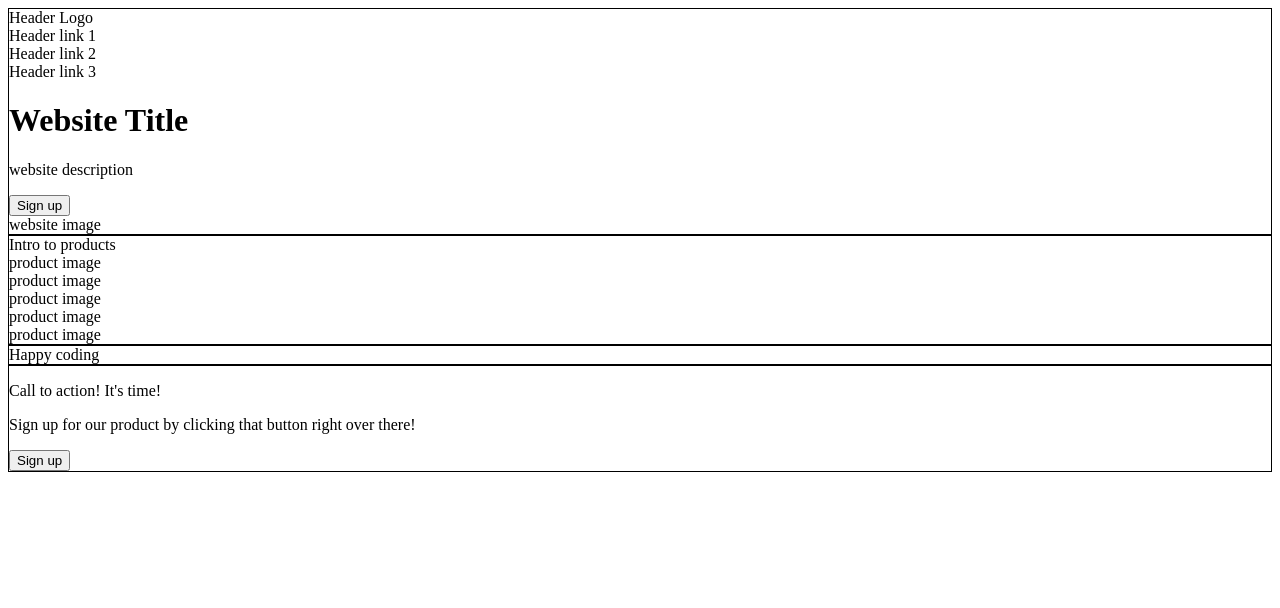
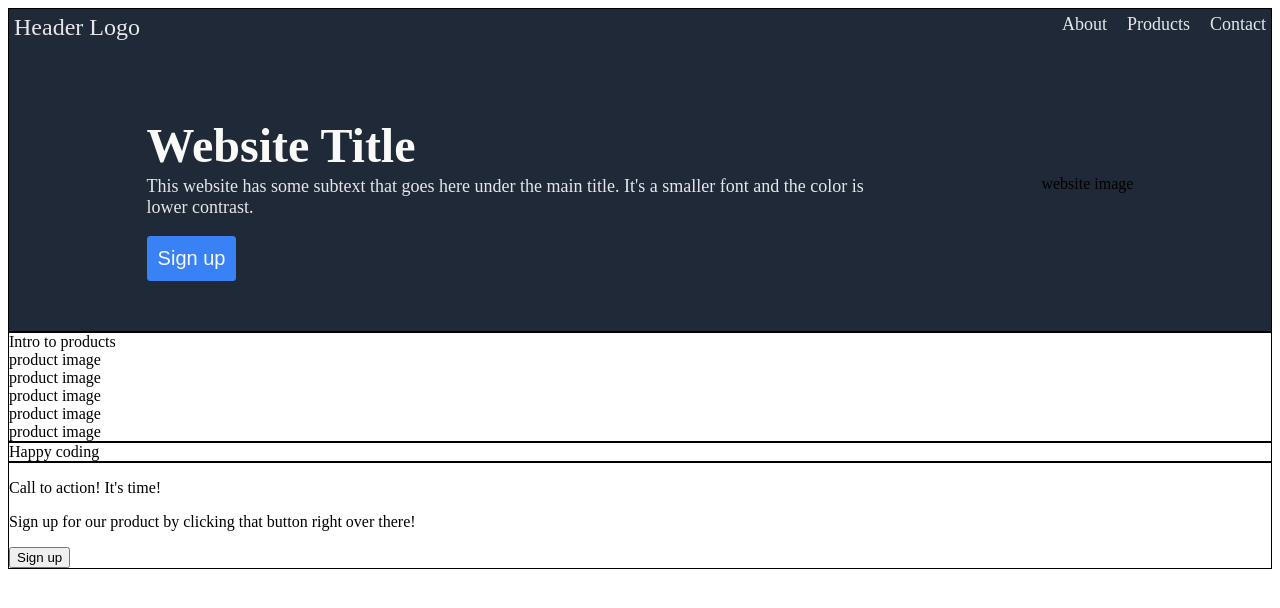
Before and after one commit to ChyenneW/Odin_landing-project, a plain HTML site: page index.html in a window 1280 px wide. Drawn offline with Linux system fonts and the light colour scheme.

Commit message:
Add CSS to format hero section

```diff
--- a/index.css
+++ b/index.css
@@ -1,5 +1,59 @@
 .homepage-hero {
   border: 1px solid black;
+  background-color: #1f2937;
+  padding-bottom: 50px;
+}
+
+.navigation {
+  display: flex;
+  justify-content: space-between;
+}
+
+.navigation a {
+  text-decoration: none;
+  color: #e5e7eb;
+  padding: 5px;
+}
+
+.logo {
+  font-size: 24px;
+  color: #f9faf8;
+}
+
+.navigation-links {
+  display: flex;
+  justify-content: space-evenly;
+  gap: 10px;
+  font-size: 18px;
+}
+
+.homepage-description {
+  display: flex;
+  justify-content: space-evenly;
+  align-items: center;
+  margin-top: 40px;
+}
+.description-title {
+  max-width: 60%;
+}
+.homepage-description h1 {
+  color: #f9faf8;
+  font-size: 48px;
+  font-weight: bolder;
+  margin-bottom: -15px;
+}
+.homepage-description p {
+  color: #e5e7eb;
+  font-size: 18px;
+  text-align: left;
+}
+.homepage-description button {
+  color: #f9faf8;
+  background-color: #3882f6;
+  font-size: 20px;
+  padding: 10px;
+  border: 1px solid #3882f6;
+  border-radius: 3px;
 }
 
 .products-section {
--- a/index.html
+++ b/index.html
@@ -10,20 +10,23 @@
   <body>
     <div class="homepage-hero">
       <div class="navigation">
-        <div class="logo">Header Logo</div>
-        <div class="header-links">
-          <div>Header link 1</div>
-          <div>Header link 2</div>
-          <div>Header link 3</div>
+        <a href="./index.html" class="logo">Header Logo</a>
+        <div class="navigation-links">
+          <a href="#">About</a>
+          <a href="#">Products</a>
+          <a href="#">Contact</a>
         </div>
       </div>
       <div class="homepage-description">
-        <div>
+        <div class="description-title">
           <h1>Website Title</h1>
-          <p>website description</p>
+          <p>
+            This website has some subtext that goes here under the main title.
+            It's a smaller font and the color is lower contrast.
+          </p>
           <button>Sign up</button>
         </div>
-        <div>website image</div>
+        <div class="descrition-image">website image</div>
       </div>
     </div>
     <div class="products-section">
```
